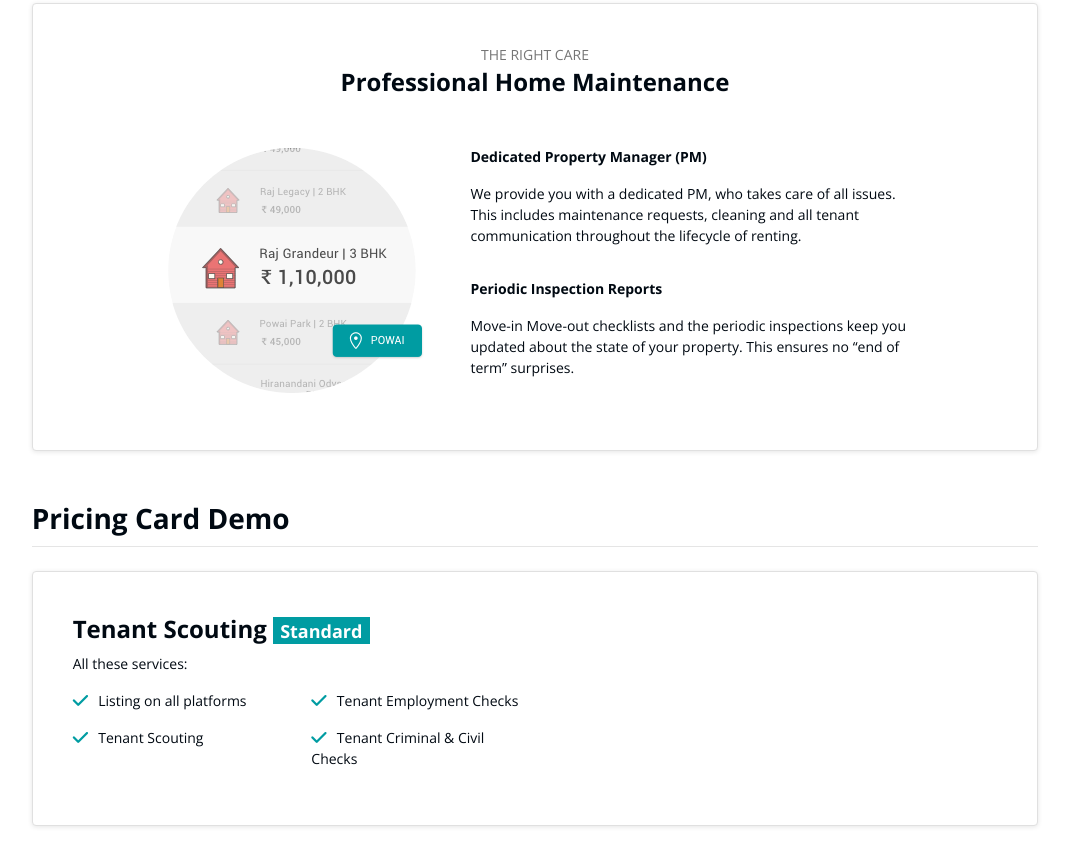
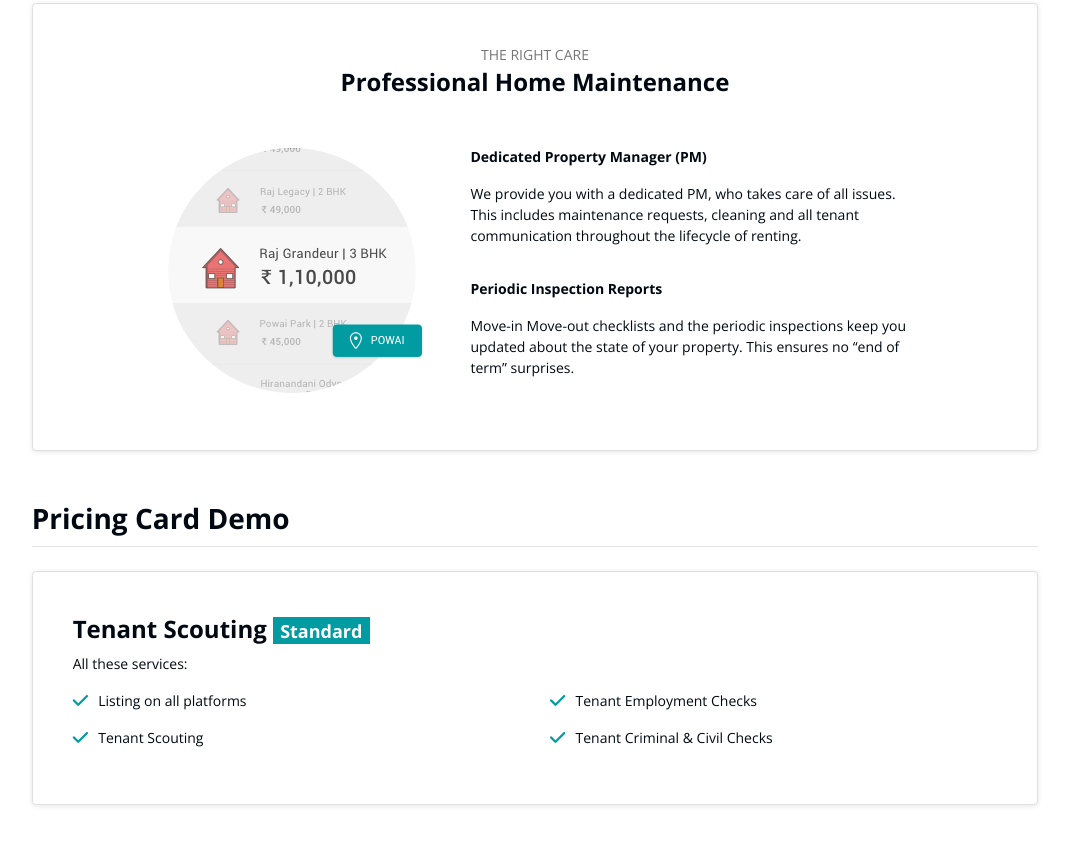
Before and after one commit to sushantkumar23/azuro-css, a website: page docs/demo.html in a window 1280 px wide. Shown: the part 1087-1929 px from the top of the page, without its empty margins (105-1174 px from the left). After the commit the page ends 1908 px from the top, so only its background shows below. Drawn offline with nearby package versions, Linux system fonts and the light colour scheme; a script that the page names is missing.

Commit message:
Updating pricing card demo

```diff
--- a/docs/demo.html
+++ b/docs/demo.html
@@ -138,11 +138,11 @@
 									</div>
 								</div>
 								<div class="row">
-									<div class="col-12 col-md-3">
+									<div class="col-12 col-md-6">
 										<p><i class="fa fa-lg fa-fw fa-check text-secondary pr-3"></i> Listing on all platforms</p>
 										<p><i class="fa fa-lg fa-fw fa-check text-secondary pr-3"></i> Tenant Scouting</p>
 									</div>
-									<div class="col-12 col-md-3">
+									<div class="col-12 col-md-6">
 										<p><i class="fa fa-lg fa-fw fa-check text-secondary pr-3"></i> Tenant Employment Checks</p>
 										<p><i class="fa fa-lg fa-fw fa-check text-secondary pr-3"></i> Tenant Criminal &amp; Civil Checks</p>
 									</div>
```
